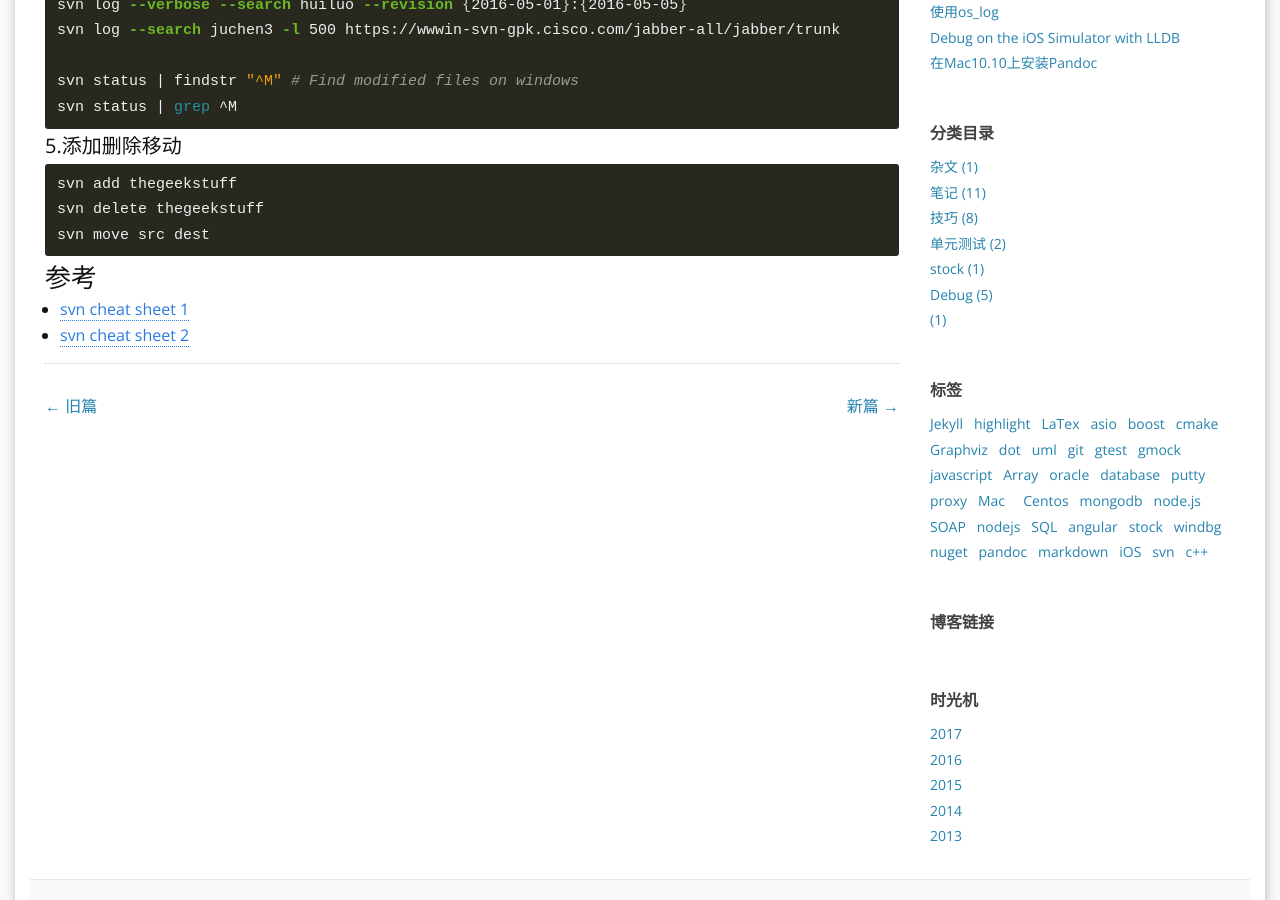
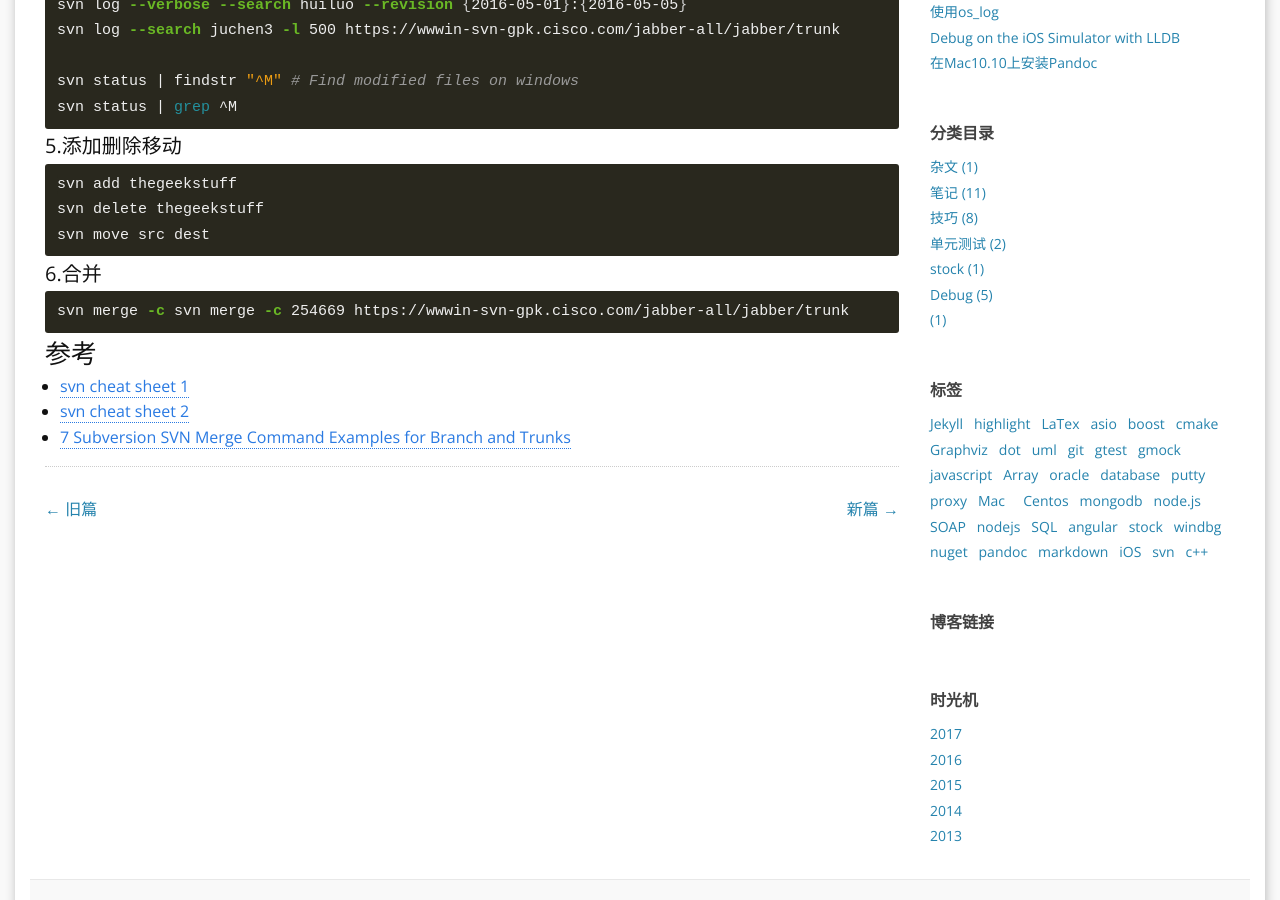
Before and after one commit to Junch/Junch.github.io, a Jekyll site: the page built from _posts/2017-06-09-original-svn.md, in a window 1280 px wide and 900 px high, scrolled down 773 px. Built offline with Jekyll 4.4.1, drawn with Linux system fonts in a browser that asks for light colours; comment, search, counter and statistics services are not loaded.

Commit message:
Update the frequently used svn commands

````diff
--- a/_posts/2017-06-09-original-svn.md
+++ b/_posts/2017-06-09-original-svn.md
@@ -45,7 +45,13 @@ svn delete thegeekstuff
 svn move src dest
 ```
 
+#### 6.合并
+```bash
+svn merge -c svn merge -c 254669 https://wwwin-svn-gpk.cisco.com/jabber-all/jabber/trunk
+```
+
 ### 参考
 
 - [svn cheat sheet 1](http://www.cheat-sheets.org/saved-copy/subversion-cheat-sheet-v1.pdf)
 - [svn cheat sheet 2](https://deveo.com/svn-commands)
+- [7 Subversion SVN Merge Command Examples for Branch and Trunks](http://www.thegeekstuff.com/2014/03/svn-merge-command)
````
